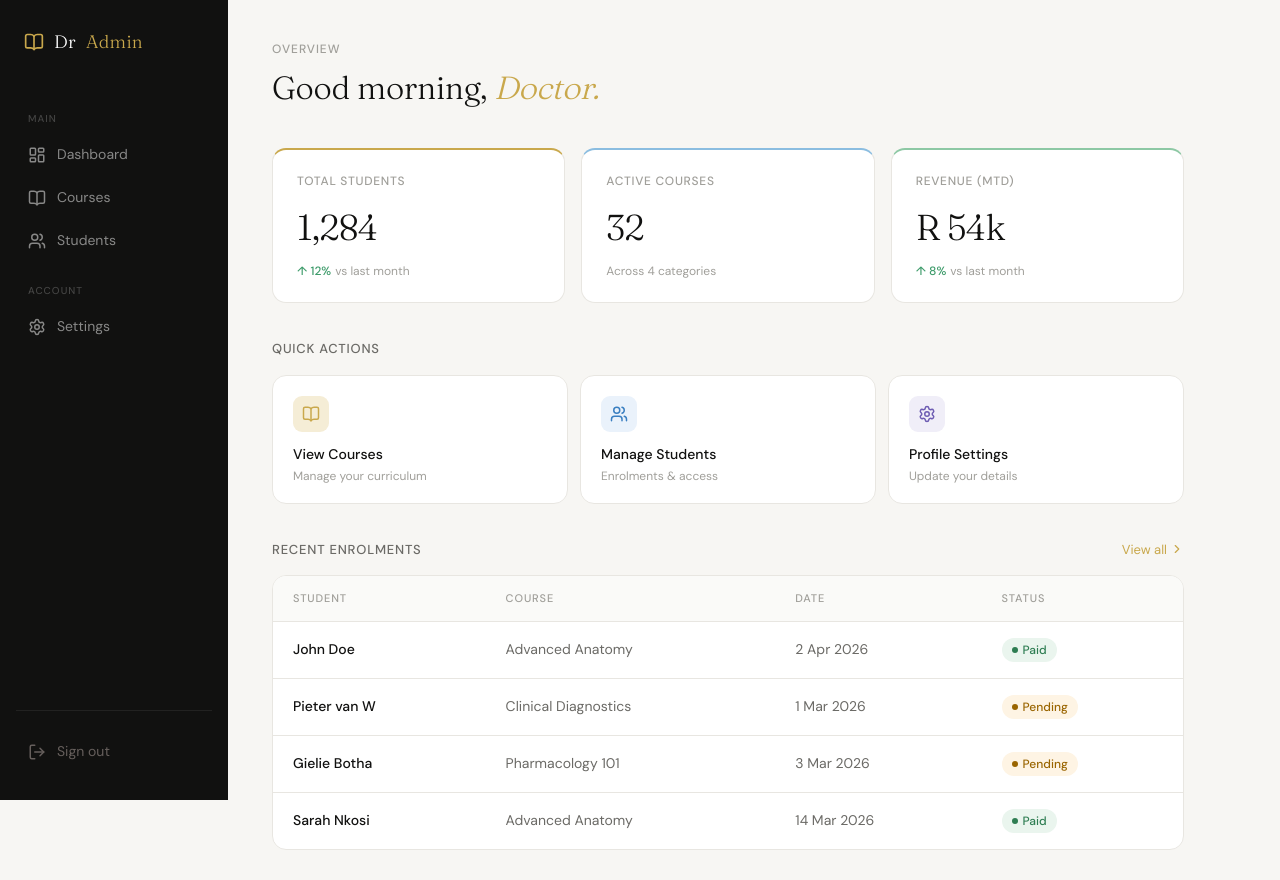
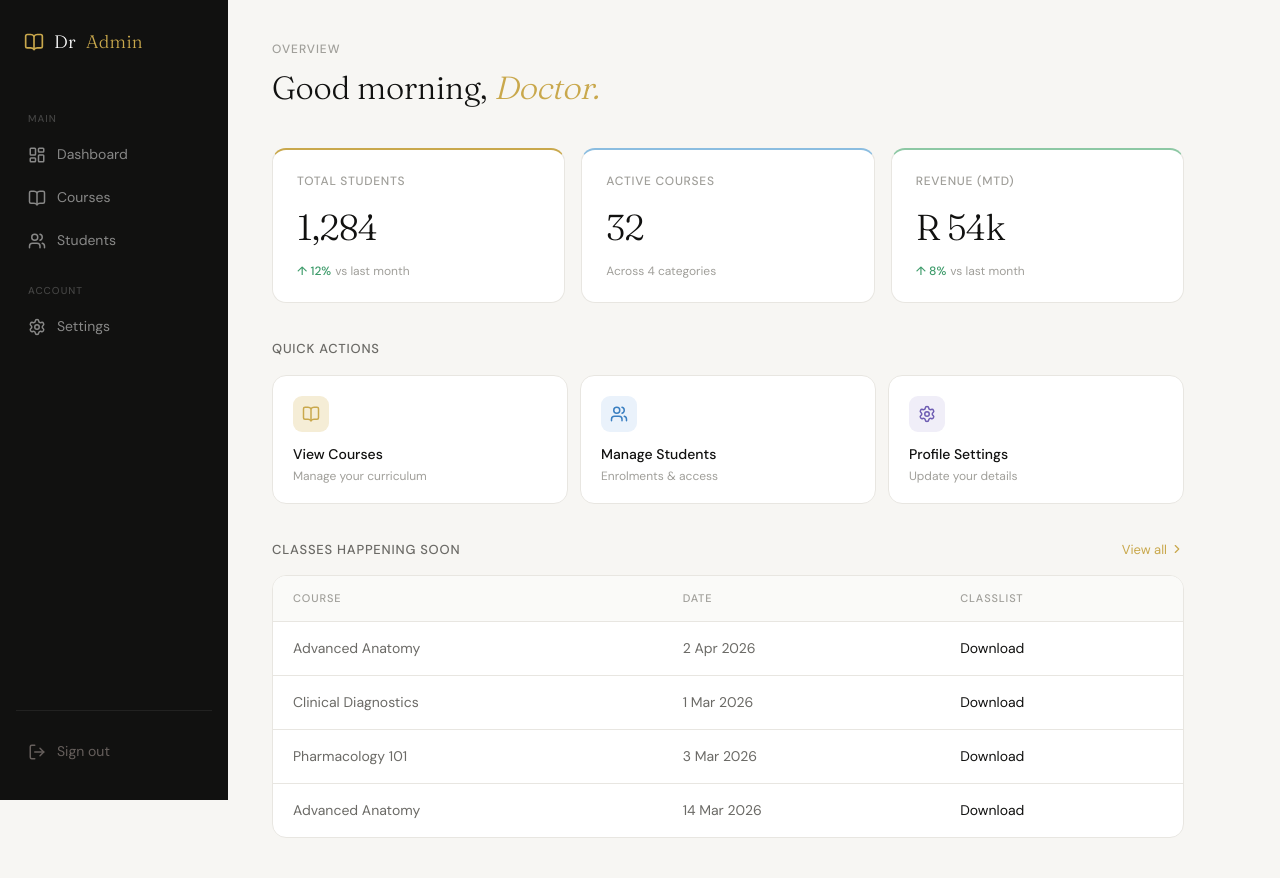
Before and after one commit to 1WholePotato/doctor_app_demo, a React (Vite) app in the folder doctor_website_demo/: page /dashboard in a window 1280 px wide. Shown: the top 880 px of the page. Built offline with nearby package versions, Linux system fonts and the light colour scheme.

Commit message:
Updating admin landing
Made that class show instead of normal recent enrollments

```diff
--- a/doctor_website_demo/src/pages/AdminLanding.tsx
+++ b/doctor_website_demo/src/pages/AdminLanding.tsx
@@ -332,7 +332,7 @@ function AdminLanding() {
 
           {/* Recent Enrollments Table */}
           <div className="section-header">
-            <p className="section-title">Recent Enrolments</p>
+            <p className="section-title">Classes Happening Soon</p>
             <Link to="/admincourses" style={{ fontSize: 13, color: "var(--gold)", display: "flex", alignItems: "center", gap: 3, textDecoration: "none" }}>
               View all <ChevronRight size={14} />
             </Link>
@@ -342,19 +342,21 @@ function AdminLanding() {
             <table className="table-inner">
               <thead>
                 <tr>
-                  <th>Student</th>
+
                   <th>Course</th>
                   <th>Date</th>
-                  <th>Status</th>
+                  <th>Classlist</th>
                 </tr>
               </thead>
               <tbody>
                 {courses.map((row, i) => (
                   <tr key={i}>
-                    <td style={{ fontWeight: 500 }}>{row.student}</td>
+
                     <td className="muted">{row.course}</td>
                     <td className="muted">{row.date}</td>
-                    <td><StatusBadge status={row.status} /></td>
+                    <td><button className="btn-primary" onClick={() => ''}>
+                          Download
+                        </button></td>
                   </tr>
                 ))}
               </tbody>
```
